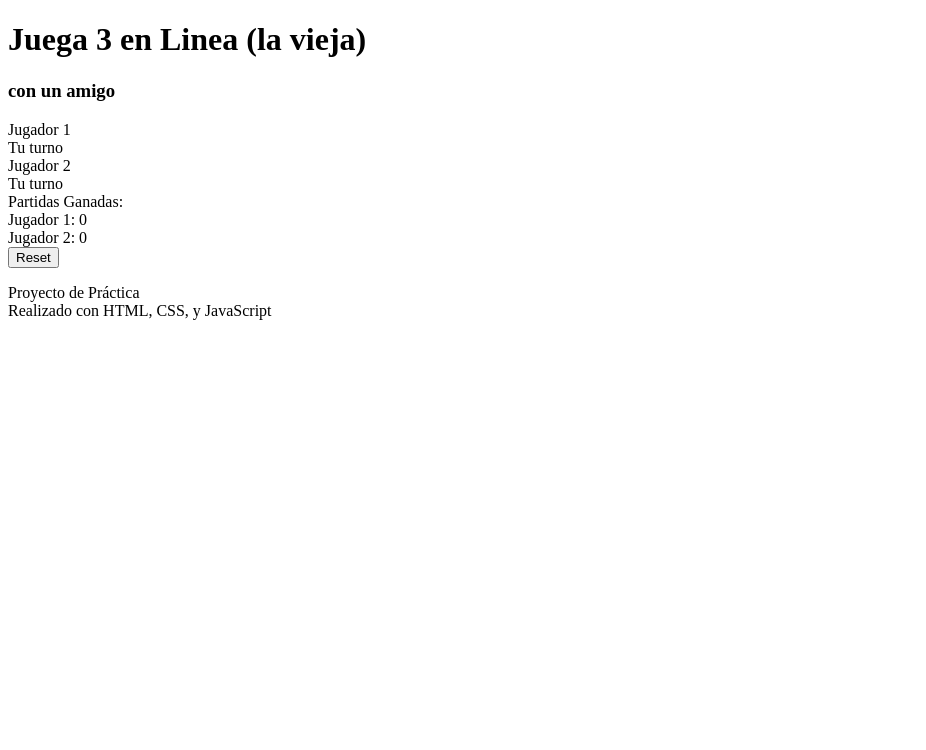
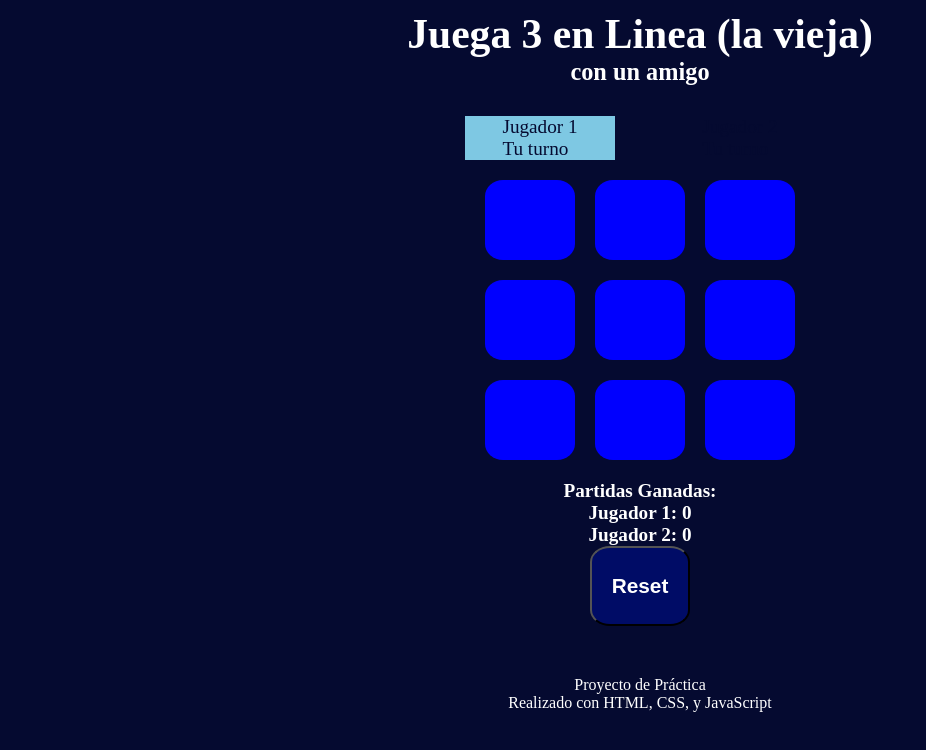
Before and after one commit to borgesmj/3enlinea, a plain HTML site: page index.html in a window 1280 px wide. Shown: the whole page, without its empty margins (0-926 px from the left). Drawn offline with Linux system fonts and the light colour scheme; the site is published under a folder, as on GitHub Pages, so addresses that start at the root find nothing; a web font is replaced by a local one.

Commit message:
Update index.html

```diff
--- a/index.html
+++ b/index.html
@@ -4,7 +4,7 @@
     <meta charset="UTF-8">
     <meta http-equiv="X-UA-Compatible" content="IE=edge">
     <meta name="viewport" content="width=device-width, initial-scale=1.0">
-    <link rel="stylesheet" href="/3enLinea/styles.css">
+    <link rel="stylesheet" href="styles.css">
     <title>3 en Linea</title>
     <link rel="preconnect" href="https://fonts.googleapis.com">
 <link rel="preconnect" href="https://fonts.gstatic.com" crossorigin>
```
